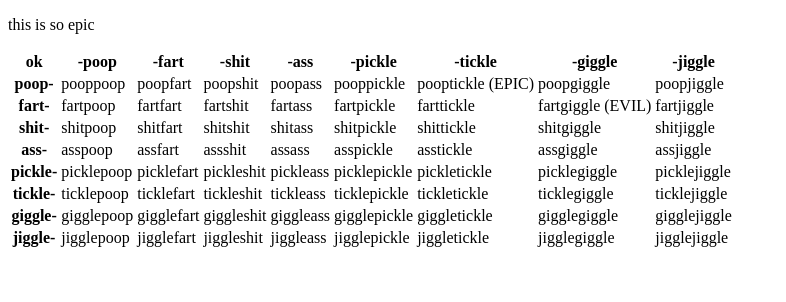
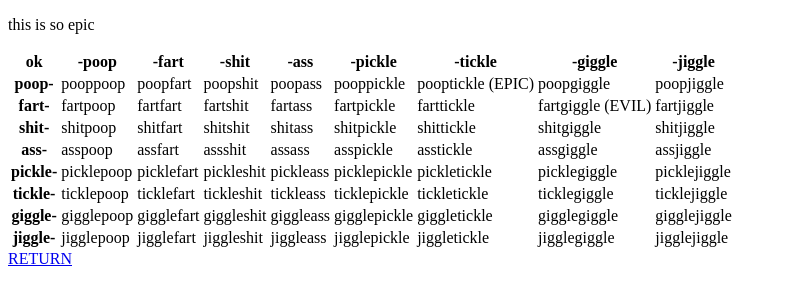
Before and after one commit to abstracteternity/SUPEREPIC, a plain HTML site: page poopticklegen.html in a window 1280 px wide. Shown: the whole page, without its empty margins (0-786 px from the left). Drawn offline with Linux system fonts and the light colour scheme.

Commit message:
Update poopticklegen.html

```diff
--- a/poopticklegen.html
+++ b/poopticklegen.html
@@ -110,5 +110,6 @@
                 </tbody>
             </table>
         </div>
+        <a href="index.html">RETURN</a>
     </body>
 </html>
```
